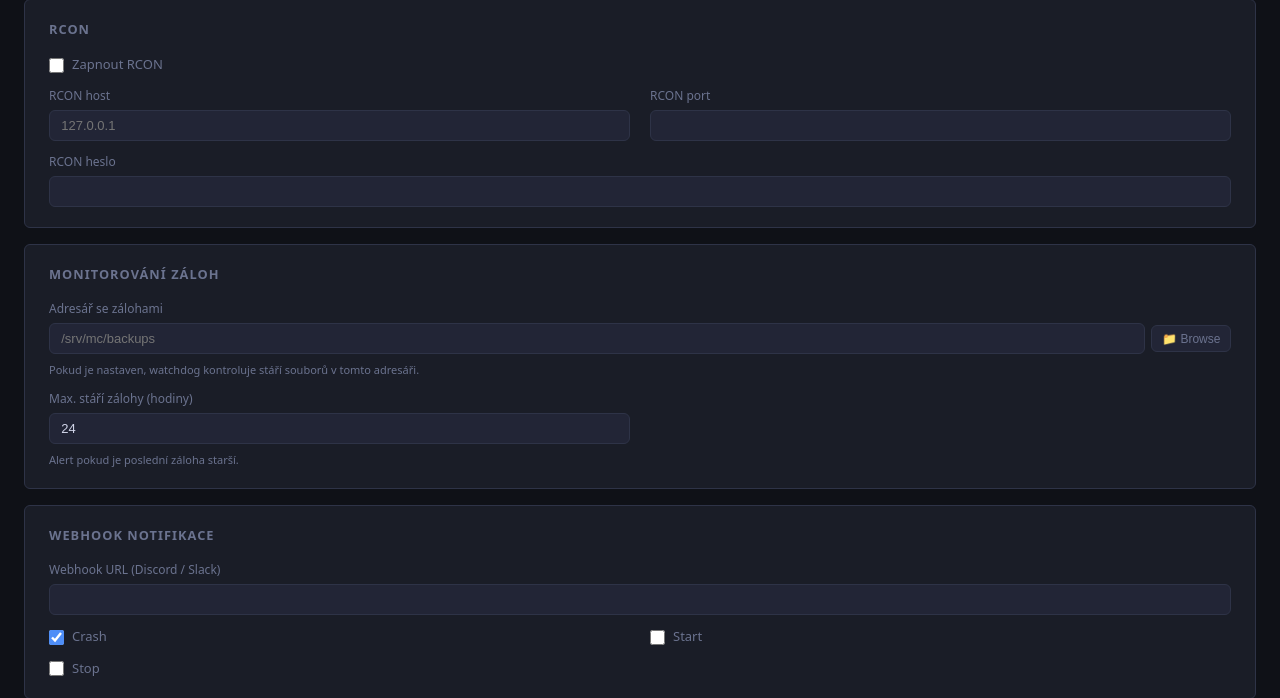
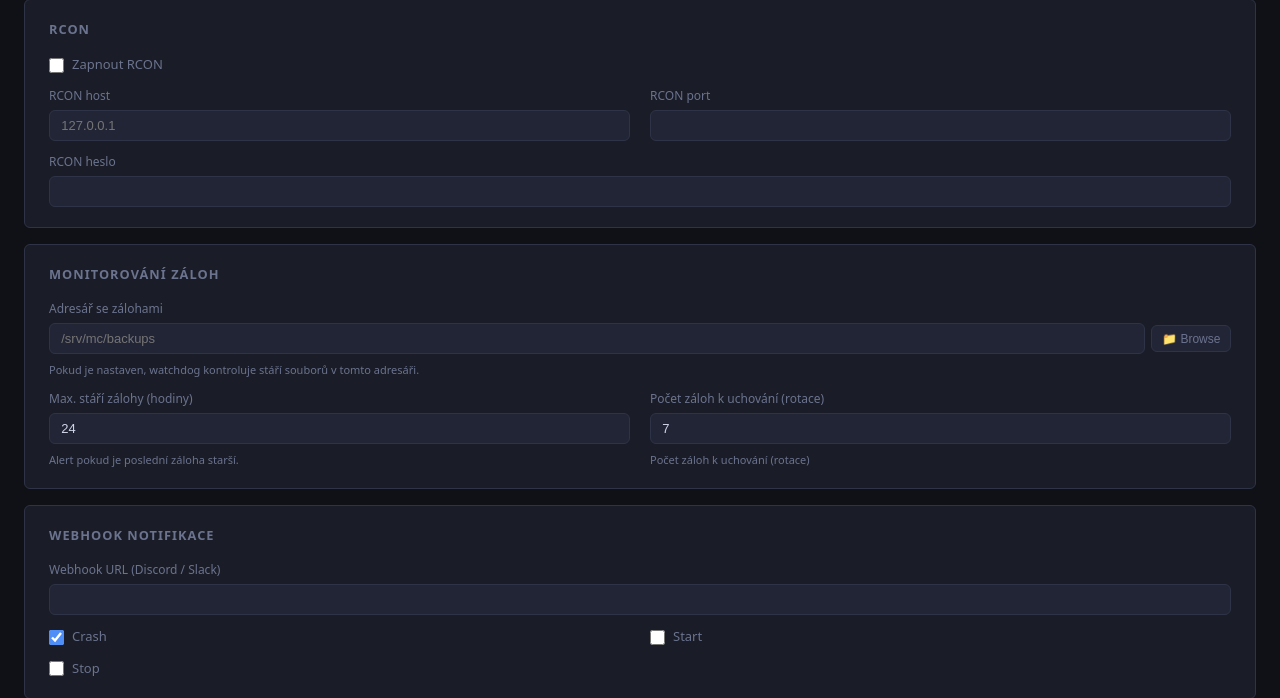
Before and after one commit to Mitelin/gameserver_pannel, a Django app: page /servers/new/ in a window 1280 px wide. Shown: the part 812-1510 px from the top of the page. Run offline with Django 4.2, Linux system fonts and the light colour scheme; a user stored in the database is signed in; tables that the repository leaves empty hold one stand-in row (values such as "Sample post").

Commit message:
Fix: backup_keep_count chyběl v šabloně – formulář neprošel validací
Pole bylo v ServerForm.fields ale nebylo renderováno v šabloně,
takže se neodesílalo a Django odmítlo celý formulář. Tím pádem
se neukládalo ani start_command ani nic jiného.

Co-Authored-By: Claude Sonnet 4.6 <noreply@anthropic.com>

```diff
--- a/templates/servers/server_edit.html
+++ b/templates/servers/server_edit.html
@@ -230,6 +230,11 @@ label { font-size:12px; color:var(--text-dim); }
         {{ form.backup_max_age_hours }}
         <div class="field-hint">Alert pokud je poslední záloha starší.</div>
       </div>
+      <div class="field-group">
+        <label>Počet záloh k uchování (rotace)</label>
+        {{ form.backup_keep_count }}
+        <div class="field-hint">{{ form.backup_keep_count.help_text }}</div>
+      </div>
     </div>
     {% if not is_create and server.backup_directory %}
     <div id="backup-status" style="margin-top:.75rem;font-size:12px;color:var(--text-dim)">
```
